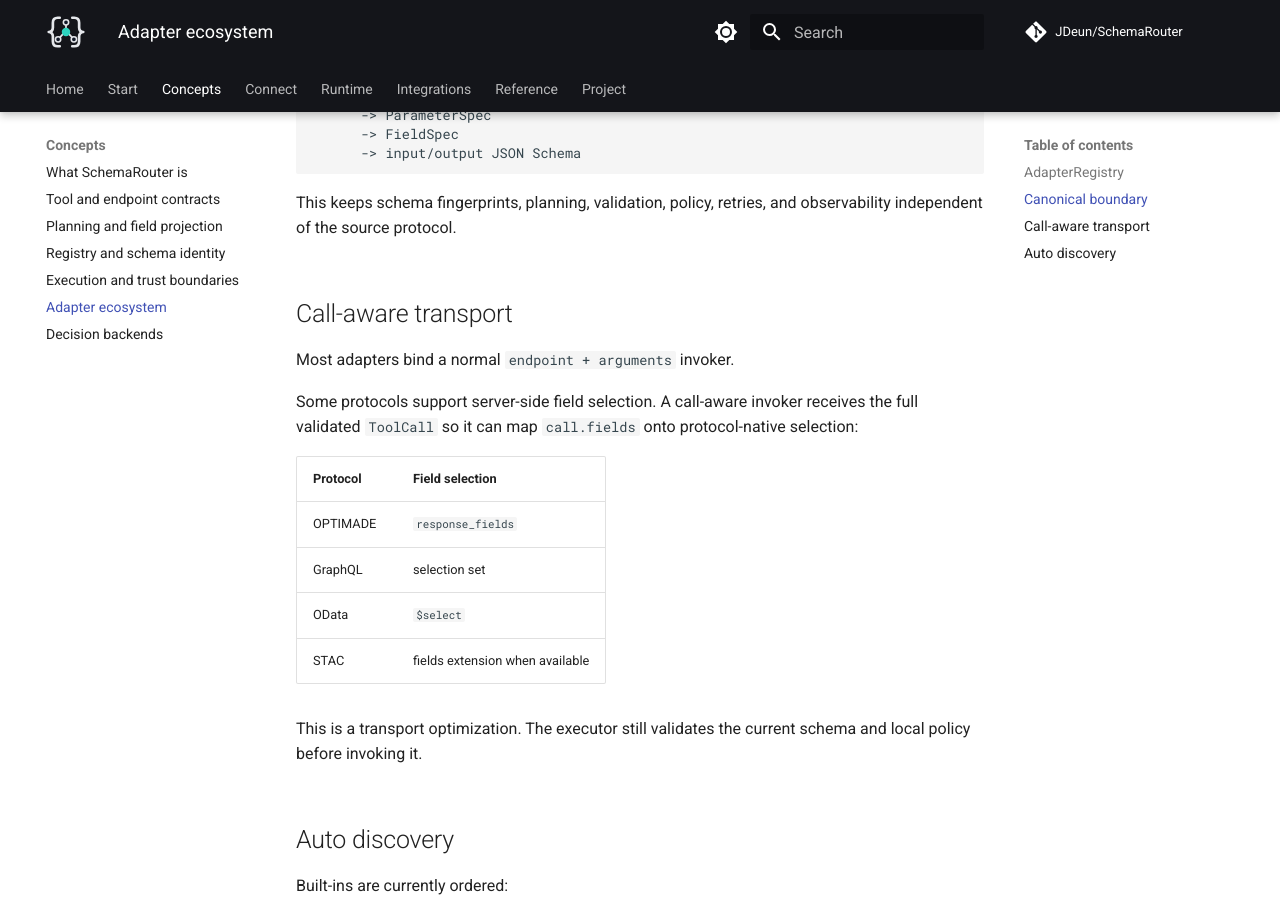
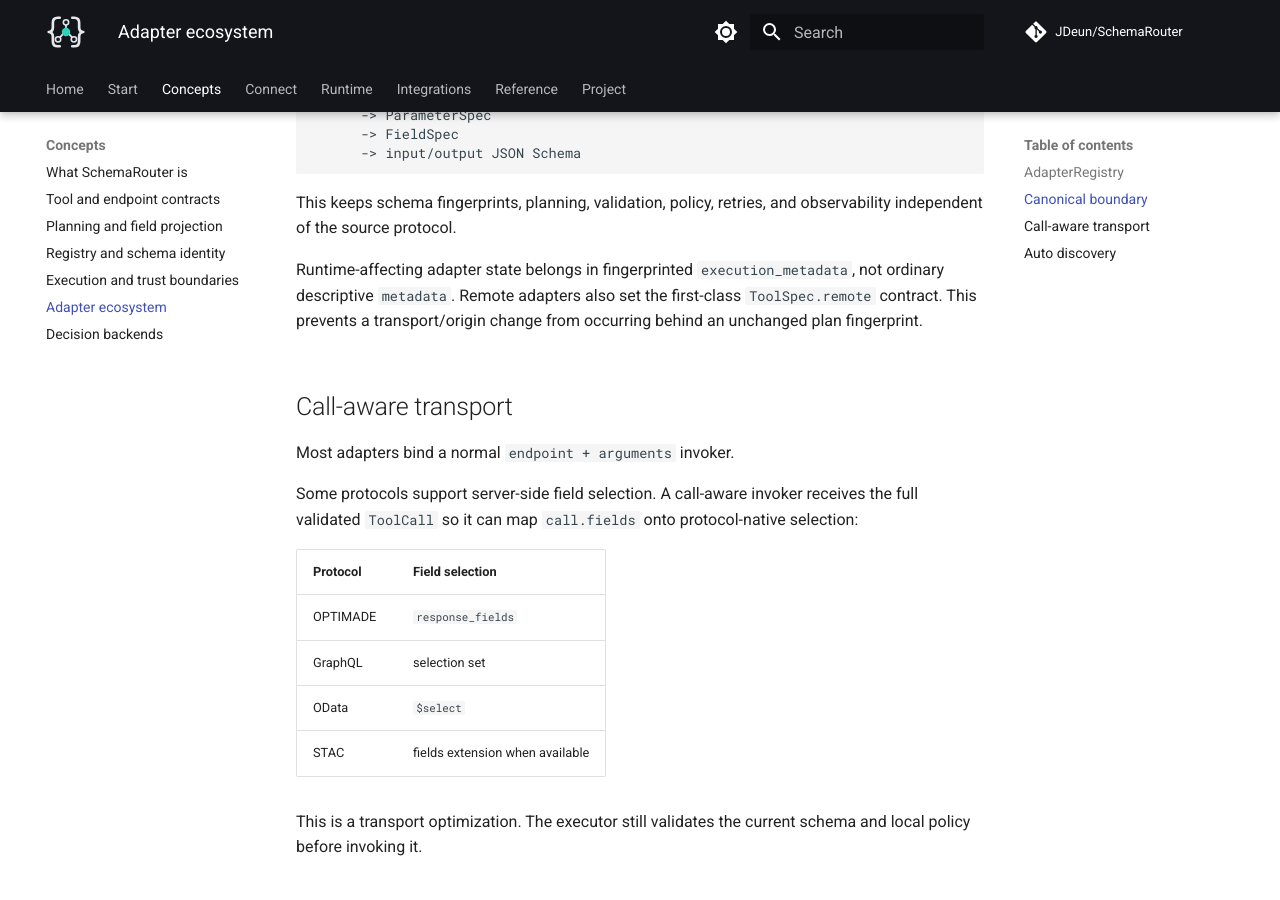
Before and after one commit to JDeun/SchemaRouter, an MkDocs documentation site: the page built from docs/concepts/adapters.md, in a window 1280 px wide and 900 px high, scrolled down 855 px. Built offline with MkDocs 1.6.1 and Material for MkDocs 9.7.7, drawn with Linux system fonts in a browser that asks for light colours; comment, search, counter and statistics services are not loaded.

Commit message:
docs: define adapter execution-contract metadata

```diff
--- a/docs/concepts/adapters.md
+++ b/docs/concepts/adapters.md
@@ -38,6 +38,10 @@ ToolSpec
 This keeps schema fingerprints, planning, validation, policy, retries, and observability independent
 of the source protocol.
 
+Runtime-affecting adapter state belongs in fingerprinted `execution_metadata`, not ordinary
+descriptive `metadata`. Remote adapters also set the first-class `ToolSpec.remote` contract.
+This prevents a transport/origin change from occurring behind an unchanged plan fingerprint.
+
 ## Call-aware transport
 
 Most adapters bind a normal `endpoint + arguments` invoker.
```
